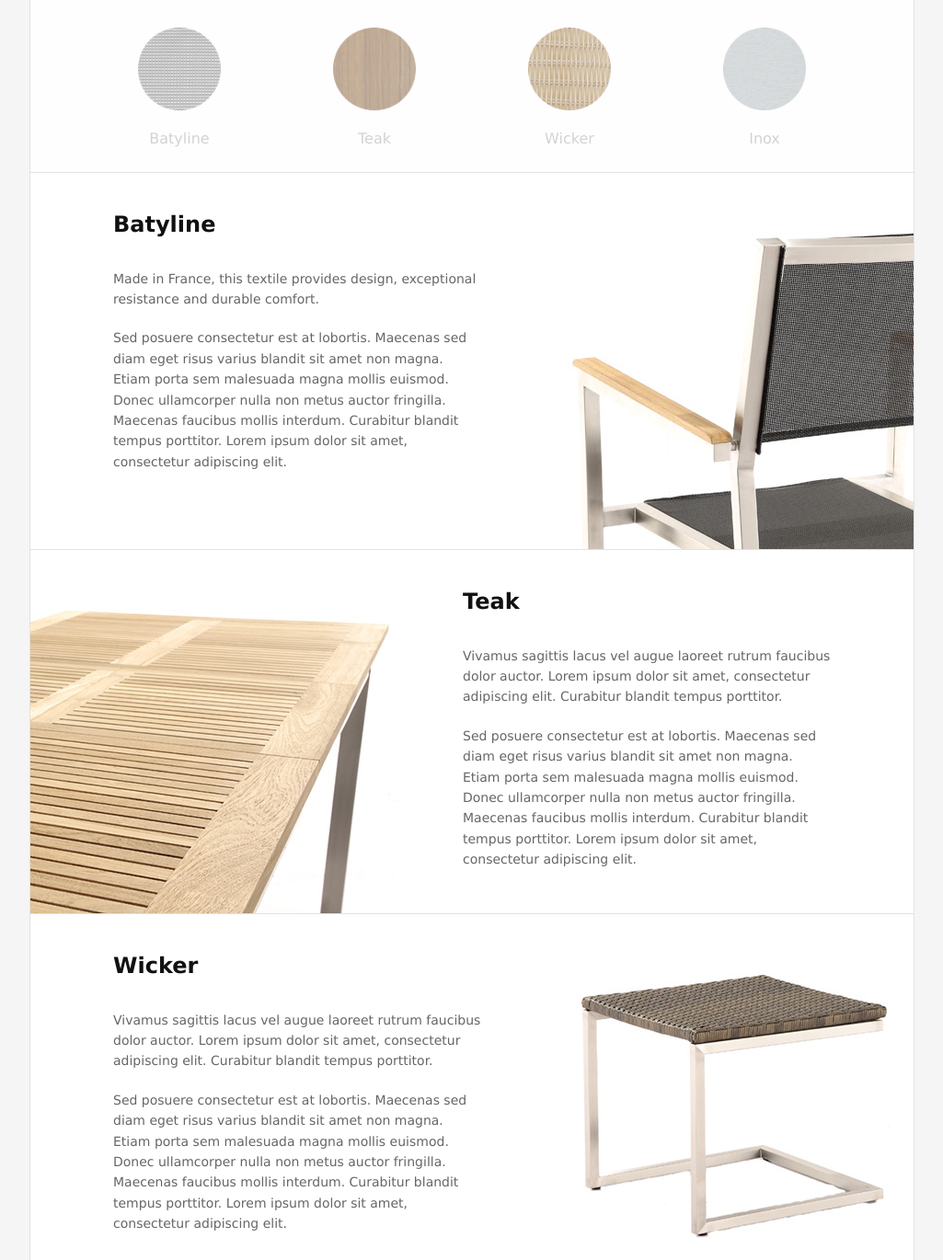
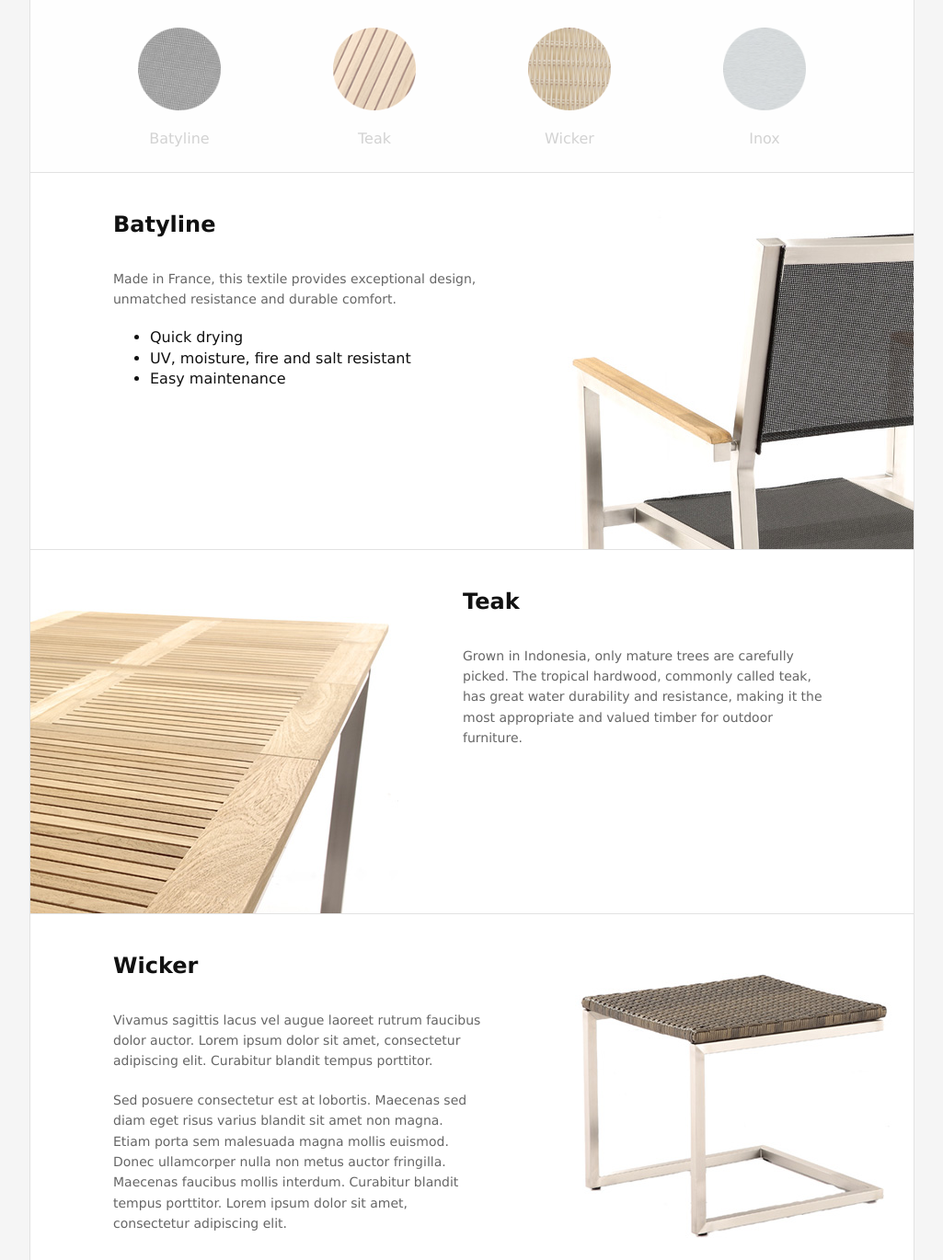
Before and after one commit to cumuluswebdesign/jussaume, a PHP site: the page made by en/materials.php in a window 1280 px wide. Shown: the part 60-1430 px from the top of the page at 92% size, without its empty margins (127-1152 px from the left). Run offline with PHP 8.4, Linux system fonts and the light colour scheme.

Commit message:
Content added

```diff
--- a/en/materials.php
+++ b/en/materials.php
@@ -56,8 +56,12 @@
 				<div class="section-header material" id="batyline-header">
 					<div class="material-info">
 						<h4>Batyline</h4>
-						<p>Made in France, this textile provides design, exceptional resistance and durable comfort.</p>
-						<p>Sed posuere consectetur est at lobortis. Maecenas sed diam eget risus varius blandit sit amet non magna. Etiam porta sem malesuada magna mollis euismod. Donec ullamcorper nulla non metus auctor fringilla. Maecenas faucibus mollis interdum. Curabitur blandit tempus porttitor. Lorem ipsum dolor sit amet, consectetur adipiscing elit.</p>
+						<p>Made in France, this textile provides exceptional design, unmatched resistance and durable comfort.</p>
+						<ul>
+							<li>Quick drying</li>
+							<li>UV, moisture, fire and salt resistant</li>
+							<li>Easy maintenance</li>
+						</ul>
 					</div>
 					<div class="material-image"><img src="/img/material01.jpg"></div>
 				</div>
@@ -66,8 +70,8 @@
 					<div class="material-image-alt"><img src="/img/material02.jpg"></img></div>
 					<div class="material-info-alt">
 						<h4>Teak</h4>
-						<p>Vivamus sagittis lacus vel augue laoreet rutrum faucibus dolor auctor. Lorem ipsum dolor sit amet, consectetur adipiscing elit. Curabitur blandit tempus porttitor.</p>
-						<p class="last-text">Sed posuere consectetur est at lobortis. Maecenas sed diam eget risus varius blandit sit amet non magna. Etiam porta sem malesuada magna mollis euismod. Donec ullamcorper nulla non metus auctor fringilla. Maecenas faucibus mollis interdum. Curabitur blandit tempus porttitor. Lorem ipsum dolor sit amet, consectetur adipiscing elit.</p>
+						<p>Grown in Indonesia, only mature trees are carefully picked. The tropical hardwood, commonly called teak, has great water durability and resistance, making it the most appropriate and valued timber for outdoor furniture.</p>
+
 					</div>
 				</div>
 
```
Also changed, not shown: img/material-batyline.png, img/material-teak.png.
